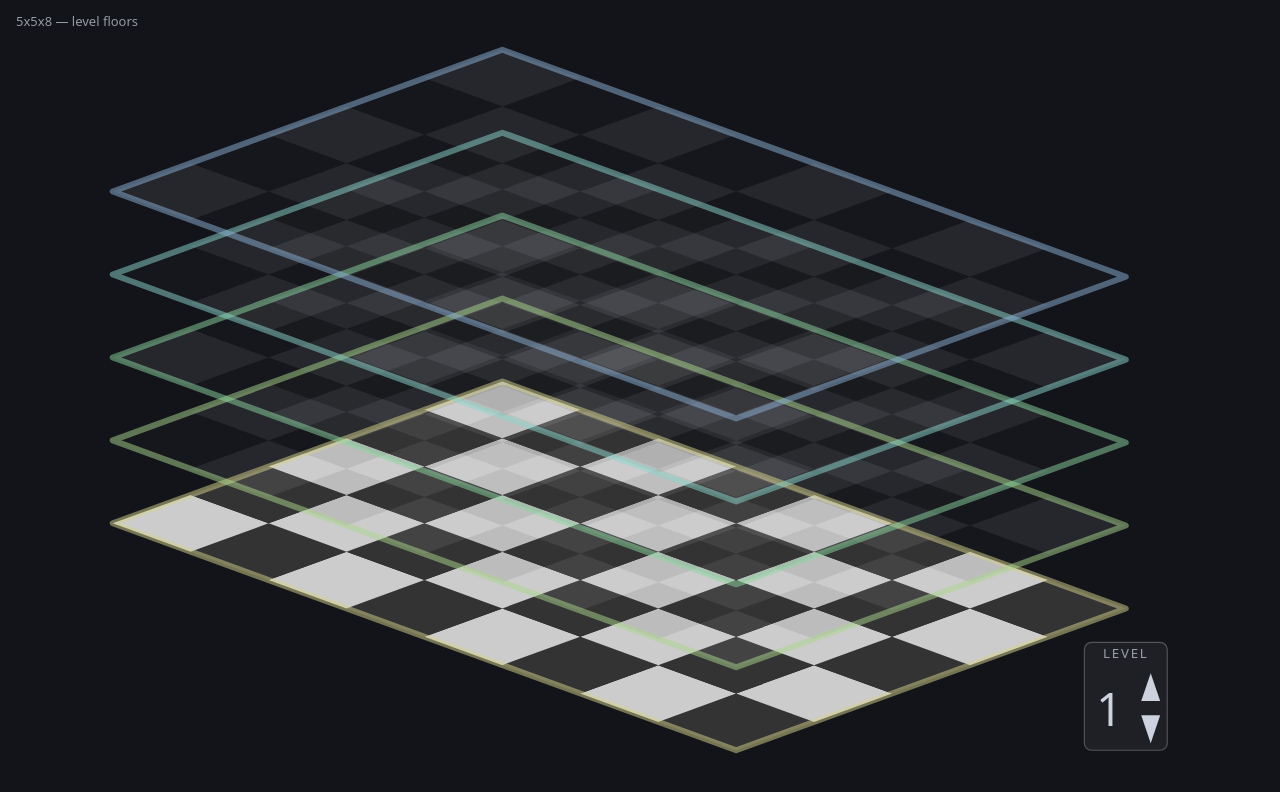
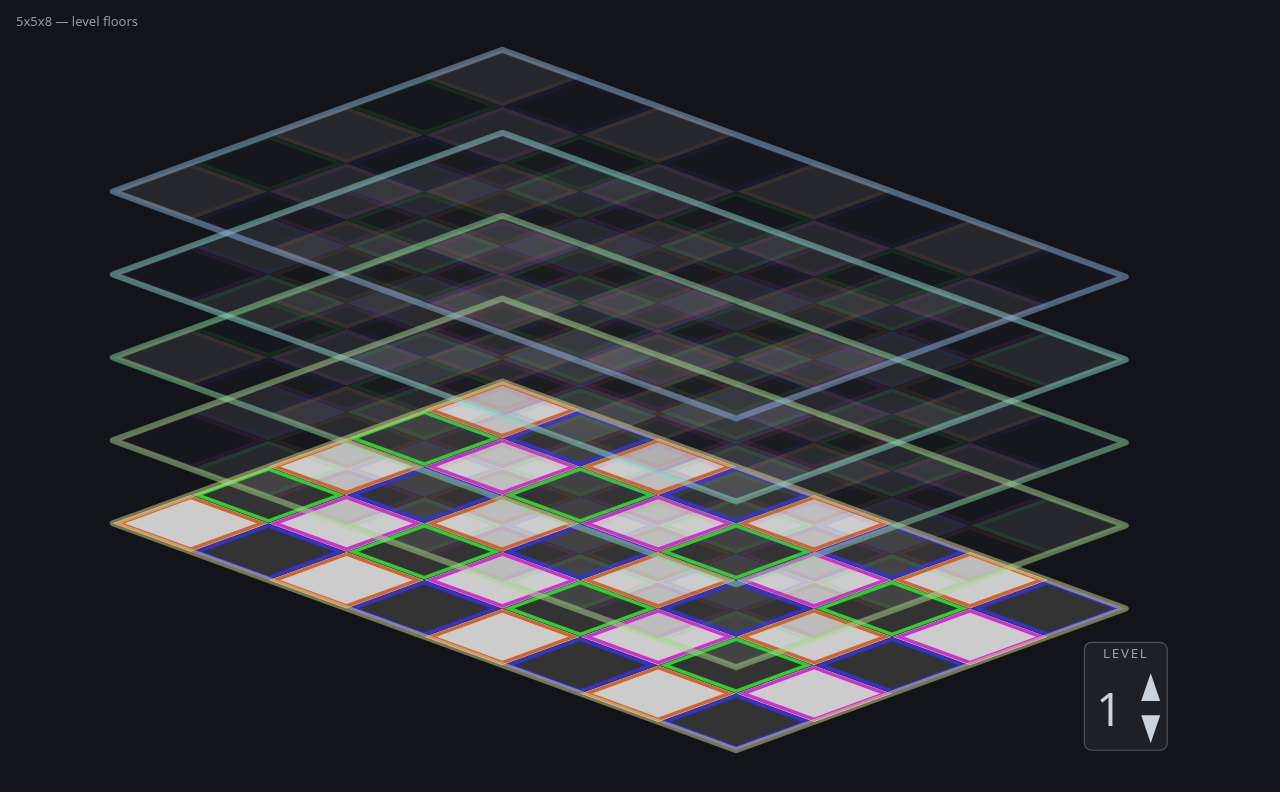
Before and after one commit to jrschmidt/jrs-3d-chess-experiments, a plain HTML site: page index.html in a window 1280 px wide. Drawn offline with Linux system fonts and the light colour scheme.

Commit message:
mark cells with 4 colors to show 3d diagonals

```diff
--- a/app.js
+++ b/app.js
@@ -1,17 +1,19 @@
-// A single 5x5x8 cube, rendered in isometric view. (rank, level, slice) are
+// A single 5x5x8 cube, rendered in isometric view. (rank, level, file) are
 // coordinates of a cell within that one cube — see plan doc for full definition.
+//   level 1..LEVEL_MAX  1 = bottom, LEVEL_MAX = top
 //   rank  1..RANK_MAX   1 = front,  RANK_MAX = back
-//   level 1..LEVEL_MAX  1 = bottom, LEVEL_MAX = top
-//   slice 1..SLICE_MAX  1 = left (as seen from front), SLICE_MAX = right
+//   file  1..FILE_MAX   1 = left (as seen from front), FILE_MAX = right
+// Shorthand (l, r, f) = (level, rank, file) is used below wherever a cell's
+// diagonal-set membership is computed.
 
+const LEVEL_MAX = 5;
 const RANK_MAX = 8;
-const LEVEL_MAX = 5;
-const SLICE_MAX = 5;
+const FILE_MAX = 5;
 
-// A "floor" is a thin outline tracing the full rank x slice perimeter of each
+// A "floor" is a thin outline tracing the full rank x file perimeter of each
 // level — a subtle visual aid for telling the five levels of the cube apart.
 // (A filled full-footprint plane was tried first, but adjacent levels' planes
-// overlapped almost completely on screen since the rank/slice extent is much
+// overlapped almost completely on screen since the rank/file extent is much
 // wider than one level's vertical spacing.)
 const PERIMETER_COLORS = {
   1: "rgba(215,212,140,0.5)",
@@ -39,9 +41,36 @@ const alphaForLevel = (level, focus) => {
 const checkerColor = (level, variant, focus) =>
   `rgba(${CHECKER_BASE[variant]},${alphaForLevel(level, focus)})`;
 
+// Diagonal color lookup table — the only place a diagonal label (diag_a
+// .. diag_d) is tied to an actual color. Change a value here to recolor
+// every cell in that diagonal set; nothing else needs to change.
+const DIAG_BLUE = "#3333cc";
+const DIAG_PURPLE = "#cc33cc";
+const DIAG_ORANGE = "#cc6633";
+const DIAG_GREEN = "#33cc33";
+
+const DIAG_COLORS = {
+  diag_a: DIAG_BLUE,
+  diag_b: DIAG_PURPLE,
+  diag_c: DIAG_ORANGE,
+  diag_d: DIAG_GREEN,
+};
+
+const hexToRgb = (hex) => {
+  const n = parseInt(hex.slice(1), 16);
+  return `${(n >> 16) & 255},${(n >> 8) & 255},${n & 255}`;
+};
+
+// Diagonal squares fade with focus level exactly like the checkerboard does.
+const diagStrokeColor = (diagId, level, focus) =>
+  `rgba(${hexToRgb(DIAG_COLORS[diagId])},${alphaForLevel(level, focus)})`;
+
 const PITCH = 70;         // world-unit distance between adjacent cell coordinates
 const CELL_FRACTION = 1;    // fraction of PITCH each cell's floor occupies (1 = cells abut, no gap)
 const HALF = CELL_FRACTION / 2;
+
+const DIAG_SQUARE_MARGIN = 3;      // px gap between a diag square and the cell's outer edge
+const DIAG_SQUARE_STROKE_WIDTH = 3; // px width of the diag square's outline
 
 const TILT_DEGREES = 20; // isometric tilt angle; try other values freely
 const TILT_RAD = TILT_DEGREES * Math.PI / 180;
@@ -49,11 +78,11 @@ const COS_TILT = Math.cos(TILT_RAD);
 const SIN_TILT = Math.sin(TILT_RAD);
 
 // Per-unit-step screen-space basis vectors, derived from the isometric projection
-// (slice - rank) * cos(tilt), -(rank + slice) * sin(tilt) - level. This puts
-// the rank=max/slice=max corner (back-right) at the top of the view and the
-// rank=max/slice=1 corner (back-left) at the left — i.e. the viewer faces the
+// (file - rank) * cos(tilt), -(rank + file) * sin(tilt) - level. This puts
+// the rank=max/file=max corner (back-right) at the top of the view and the
+// rank=max/file=1 corner (back-left) at the left — i.e. the viewer faces the
 // right-front face of the cube, with the left-rear face away from them.
-const V_SLICE = { x: COS_TILT * PITCH, y: -SIN_TILT * PITCH };
+const V_FILE = { x: COS_TILT * PITCH, y: -SIN_TILT * PITCH };
 const V_RANK = { x: -COS_TILT * PITCH, y: -SIN_TILT * PITCH };
 const V_LEVEL = { x: 0, y: -PITCH };
 
@@ -64,10 +93,10 @@ const scale = (v, s) => {
   return { x: v.x * s, y: v.y * s };
 };
 
-const projectCenter = (rank, level, slice) => {
+const projectCenter = (rank, level, file) => {
   return {
-    x: (slice - rank) * COS_TILT * PITCH,
-    y: -(rank + slice) * SIN_TILT * PITCH - level * PITCH,
+    x: (file - rank) * COS_TILT * PITCH,
+    y: -(rank + file) * SIN_TILT * PITCH - level * PITCH,
   };
 };
 
@@ -79,36 +108,65 @@ const floorPerimeter = (level) => {
   const drop = scale(V_LEVEL, -HALF);
   const rMin = scale(V_RANK, -HALF);
   const rMax = scale(V_RANK, HALF);
-  const sMin = scale(V_SLICE, -HALF);
-  const sMax = scale(V_SLICE, HALF);
+  const fMin = scale(V_FILE, -HALF);
+  const fMax = scale(V_FILE, HALF);
 
-  const frontLeft = add(projectCenter(1, level, 1), rMin, sMin, drop);
-  const frontRight = add(projectCenter(1, level, SLICE_MAX), rMin, sMax, drop);
-  const backRight = add(projectCenter(RANK_MAX, level, SLICE_MAX), rMax, sMax, drop);
-  const backLeft = add(projectCenter(RANK_MAX, level, 1), rMax, sMin, drop);
+  const frontLeft = add(projectCenter(1, level, 1), rMin, fMin, drop);
+  const frontRight = add(projectCenter(1, level, FILE_MAX), rMin, fMax, drop);
+  const backRight = add(projectCenter(RANK_MAX, level, FILE_MAX), rMax, fMax, drop);
+  const backLeft = add(projectCenter(RANK_MAX, level, 1), rMax, fMin, drop);
   return [frontLeft, frontRight, backRight, backLeft];
 };
 
-// The footprint of a single cell's floor, in the same corner order as
-// floorPerimeter (front-left, front-right, back-right, back-left).
-const cellFootprint = (rank, level, slice) => {
+// The floor-plane footprint of a single cell, half-extent `half` (in units
+// of PITCH) out from center along the rank and file axes. Corner order is
+// front-left, front-right, back-right, back-left (matching floorPerimeter).
+const cellFootprintAt = (rank, level, file, half) => {
   const drop = scale(V_LEVEL, -HALF);
-  const rMin = scale(V_RANK, -HALF);
-  const rMax = scale(V_RANK, HALF);
-  const sMin = scale(V_SLICE, -HALF);
-  const sMax = scale(V_SLICE, HALF);
-  const center = projectCenter(rank, level, slice);
+  const rMin = scale(V_RANK, -half);
+  const rMax = scale(V_RANK, half);
+  const fMin = scale(V_FILE, -half);
+  const fMax = scale(V_FILE, half);
+  const center = projectCenter(rank, level, file);
 
   return [
-    add(center, rMin, sMin, drop),
-    add(center, rMin, sMax, drop),
-    add(center, rMax, sMax, drop),
-    add(center, rMax, sMin, drop),
+    add(center, rMin, fMin, drop),
+    add(center, rMin, fMax, drop),
+    add(center, rMax, fMax, drop),
+    add(center, rMax, fMin, drop),
   ];
 };
 
-// Checkerboard parity: a cell is "dark" when rank + level + slice is odd.
-const isDarkCell = (rank, level, slice) => (rank + level + slice) % 2 === 1;
+// The footprint of a single cell's whole floor.
+const cellFootprint = (rank, level, file) => cellFootprintAt(rank, level, file, HALF);
+
+// The footprint of a cell's diag square, inset `marginPx` from the cell's
+// outer edge. V_RANK and V_FILE both have magnitude PITCH, so a screen-space
+// inset of marginPx along either axis is marginPx / PITCH of HALF.
+const cellFootprintInset = (rank, level, file, marginPx) =>
+  cellFootprintAt(rank, level, file, HALF - marginPx / PITCH);
+
+// Checkerboard parity: a cell is "dark" when rank + level + file is odd.
+const isDarkCell = (rank, level, file) => (rank + level + file) % 2 === 1;
+
+// Diagonal membership: every cell (l, r, f) = (level, rank, file) belongs to
+// exactly one of four mutually exclusive sets of 3D-diagonally-adjacent
+// cells, determined by comparing the parity of rank and file against level:
+//
+//   is_odd(R) == is_odd(L)  &&  is_odd(F) == is_odd(L)  ->  diag_a
+//   is_odd(R) == is_odd(L)  &&  is_odd(F) != is_odd(L)  ->  diag_b
+//   is_odd(R) != is_odd(L)  &&  is_odd(F) == is_odd(L)  ->  diag_c
+//   is_odd(R) != is_odd(L)  &&  is_odd(F) != is_odd(L)  ->  diag_d
+const isOdd = (n) => (n % 2) === 1;
+
+const diagForCell = (rank, level, file) => {
+  const rMatchesL = isOdd(rank) === isOdd(level);
+  const fMatchesL = isOdd(file) === isOdd(level);
+  if (rMatchesL && fMatchesL) return "diag_a";
+  if (rMatchesL && !fMatchesL) return "diag_b";
+  if (!rMatchesL && fMatchesL) return "diag_c";
+  return "diag_d";
+};
 
 const SVG_NS = "http://www.w3.org/2000/svg";
 const svgEl = (tag, attrs) => {
@@ -117,14 +175,18 @@ const svgEl = (tag, attrs) => {
   return el;
 };
 
-// Populated by buildScene; used by refreshFocus to recolor checkers in
-// place (no geometry change) when the focus level changes.
+// Populated by buildScene; used by refreshFocus to recolor checkers and diag
+// squares in place (no geometry change) when the focus level changes.
 let checkerPolys = [];
+let diagSquares = [];
 let numeralEl = null;
 
 const refreshFocus = () => {
   for (const { el, level, variant } of checkerPolys) {
     el.setAttribute("fill", checkerColor(level, variant, focusLevel));
+  }
+  for (const { el, level, diagId } of diagSquares) {
+    el.setAttribute("stroke", diagStrokeColor(diagId, level, focusLevel));
   }
   numeralEl.textContent = String(focusLevel);
 };
@@ -220,16 +282,18 @@ const buildFocusWidget = (anchorX, anchorY) => {
 const buildScene = () => {
   const svg = document.getElementById("scene");
   const checkerGroup = svgEl("g", { id: "checkers" });
+  const diagGroup = svgEl("g", { id: "diag-squares" });
   const floorGroup = svgEl("g", { id: "floors" });
   checkerPolys = [];
+  diagSquares = [];
 
   let minX = Infinity, minY = Infinity, maxX = -Infinity, maxY = -Infinity;
 
   for (let level = 1; level <= LEVEL_MAX; level++) {
     for (let rank = 1; rank <= RANK_MAX; rank++) {
-      for (let slice = 1; slice <= SLICE_MAX; slice++) {
-        const corners = cellFootprint(rank, level, slice);
-        const variant = isDarkCell(rank, level, slice) ? "dark" : "light";
+      for (let file = 1; file <= FILE_MAX; file++) {
+        const corners = cellFootprint(rank, level, file);
+        const variant = isDarkCell(rank, level, file) ? "dark" : "light";
         const poly = svgEl("polygon", {
           points: pointsAttr(corners),
           fill: checkerColor(level, variant, focusLevel),
@@ -241,6 +305,17 @@ const buildScene = () => {
           minX = Math.min(minX, p.x); maxX = Math.max(maxX, p.x);
           minY = Math.min(minY, p.y); maxY = Math.max(maxY, p.y);
         }
+
+        const diagId = diagForCell(rank, level, file);
+        const diagCorners = cellFootprintInset(rank, level, file, DIAG_SQUARE_MARGIN);
+        const diagSquare = svgEl("polygon", {
+          points: pointsAttr(diagCorners),
+          fill: "none",
+          stroke: diagStrokeColor(diagId, level, focusLevel),
+          "stroke-width": DIAG_SQUARE_STROKE_WIDTH,
+        });
+        diagSquares.push({ el: diagSquare, level, diagId });
+        diagGroup.appendChild(diagSquare);
       }
     }
   }
@@ -261,6 +336,7 @@ const buildScene = () => {
   }
 
   svg.appendChild(checkerGroup);
+  svg.appendChild(diagGroup);
   svg.appendChild(floorGroup);
 
   const widget = buildFocusWidget(maxX, maxY);
--- a/index.html
+++ b/index.html
@@ -10,6 +10,8 @@
     background: #12141a;
     color: #cdd3de;
     font-family: system-ui, sans-serif;
+    -webkit-user-select: none;
+    user-select: none;
   }
   #caption {
     position: fixed;
@@ -23,10 +25,6 @@
     width: 100vw;
     height: 100vh;
   }
-  #focus-widget text {
-    -webkit-user-select: none;
-    user-select: none;
-  }
 </style>
 </head>
 <body>
```
Also changed, not shown: .claude/skills/run-clc-26-004/SKILL.md (added), .claude/skills/run-clc-26-004/driver.mjs (added), .claude/skills/run-clc-26-004/package.json (added), info/screenshots/color-3d-diagonals-even.png (added), info/screenshots/color-3d-diagonals-odd.png (added), 2 other files.
